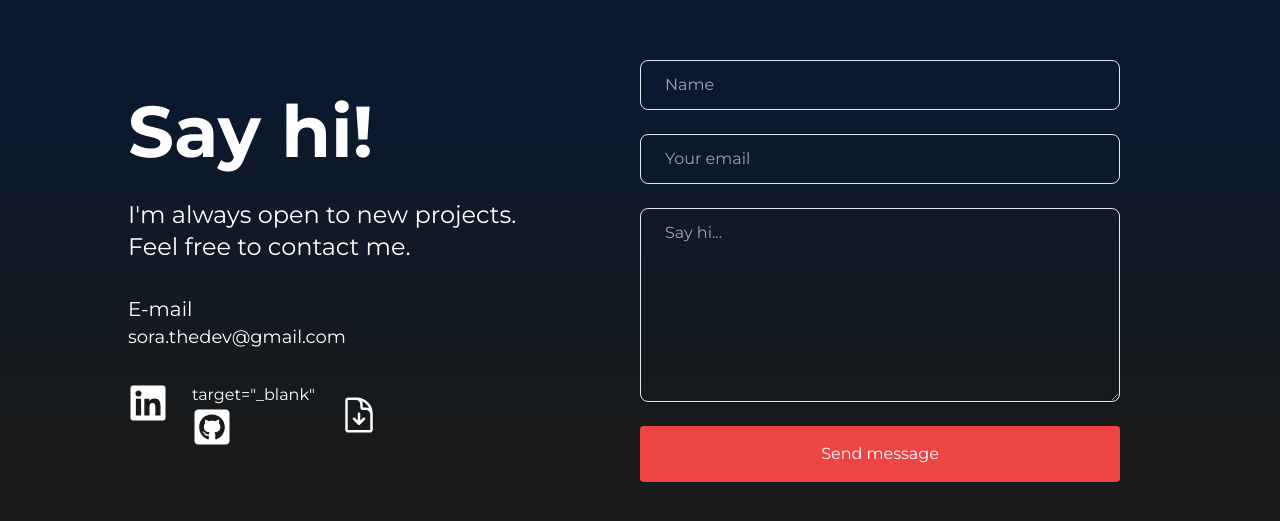
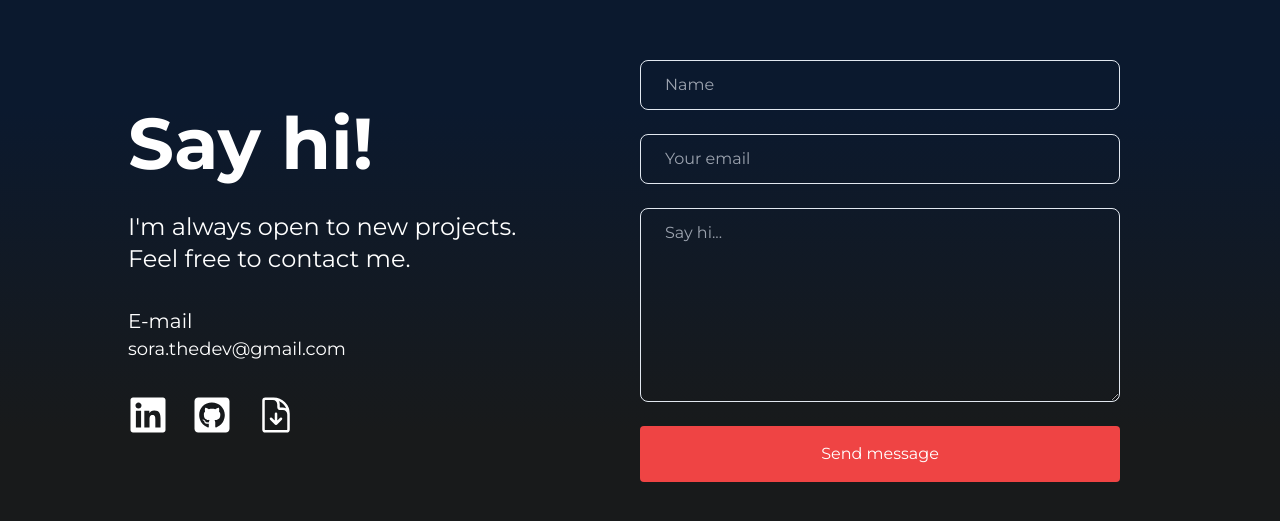
Before and after one commit to pbsora/portfolio, a React (Vite) app: page / in a window 1280 px wide. Shown: the part 5121-5642 px from the top of the page. Built offline with nearby package versions, Linux system fonts and the light colour scheme.

Commit message:
fix: remove trailing text

```diff
--- a/src/components/Contact/Contact.tsx
+++ b/src/components/Contact/Contact.tsx
@@ -68,7 +68,6 @@ const Contact = () => {
               target="_blank"
             >
               <div className="bg-white blur-md scale-0 group-hover:scale-125 inset-0 absolute duration-200" />
-              target="_blank"
               <FaGithubSquare
                 size={40}
                 className="group-hover:text-zinc-700 relative duration-500 hover:bg-white  rounded-lg ring-white"
```
